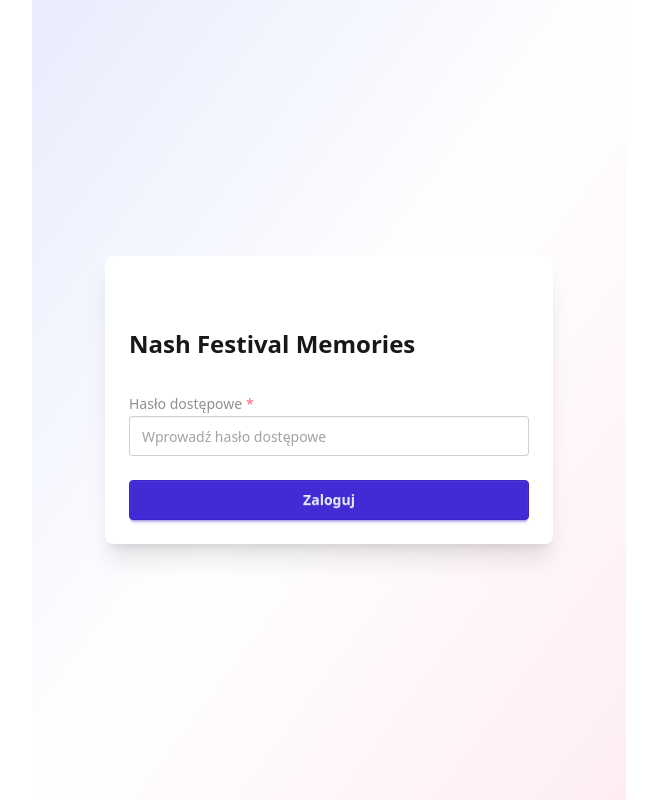
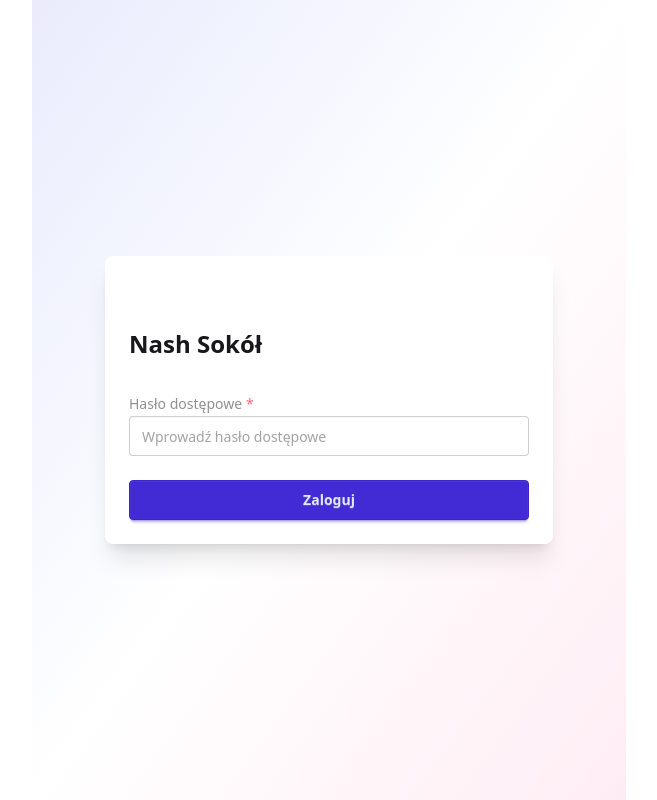
Before and after one commit to siwulus/nash-festival-memories, a Next.js app: page /login in a window 1280 px wide. Shown: the whole page, without its empty margins (311-968 px from the left). Built offline with nearby package versions, Linux system fonts and the light colour scheme.

Commit message:
Update login form title from "Nash Festival Memories" to "Nash Sokół"

```diff
--- a/src/app/components/login-form/index.tsx
+++ b/src/app/components/login-form/index.tsx
@@ -11,7 +11,7 @@ export const LoginForm: FC = () => {
     <div className='card w-full max-w-md bg-base-100 shadow-xl'>
       <div className='card-body'>
         <h2 className='card-title text-2xl font-bold text-center mb-6'>
-          Nash Festival Memories
+          Nash Sokół
         </h2>
 
         {/* Error Message Display */}
```
